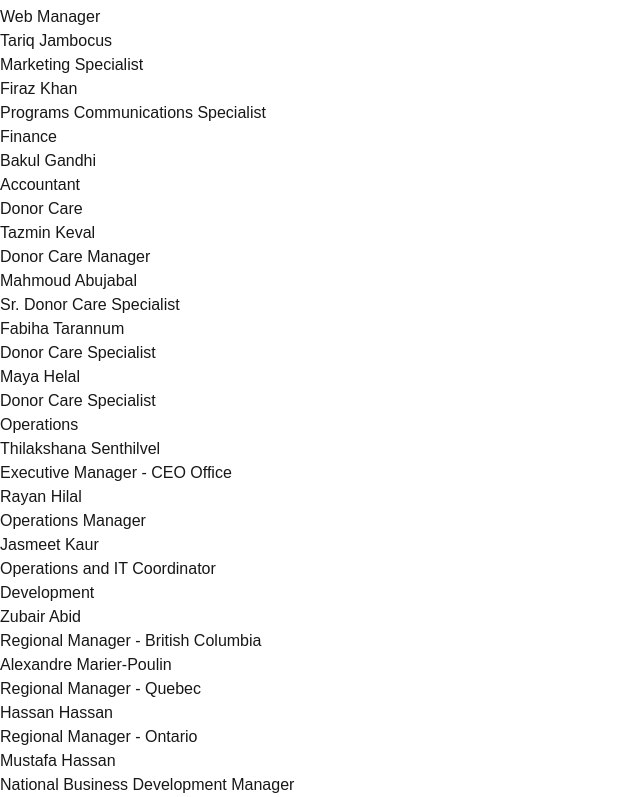
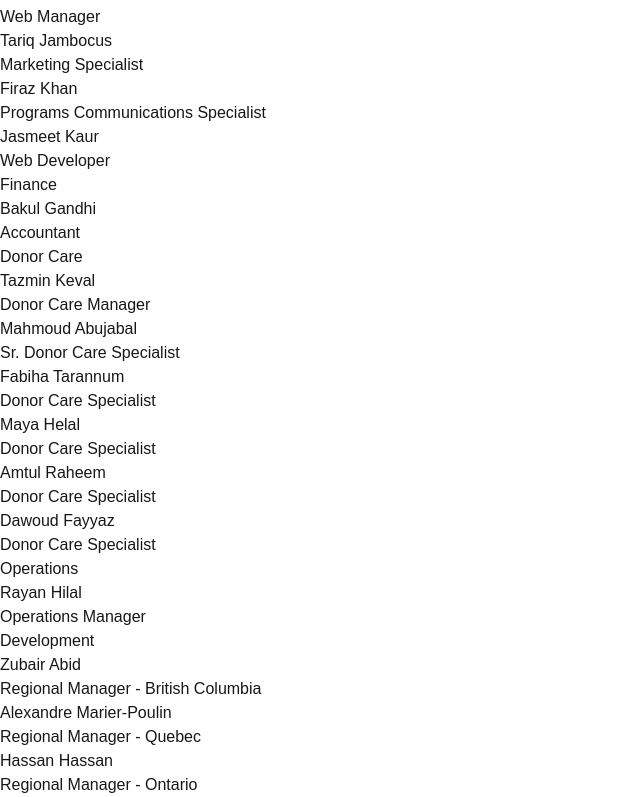
Before and after one commit to ziascode/teams, a Next.js app: page / in a window 1280 px wide. Shown: the part 883-1680 px from the top of the page, without its empty margins (0-640 px from the left). Built offline with nearby package versions, Linux system fonts and the light colour scheme.

Commit message:
added Dawoud, Amtul, updated Rabea's photo, jasmeet's title and removed Thilakshana and Mustafa

```diff
--- a/src/app/page.tsx
+++ b/src/app/page.tsx
@@ -43,7 +43,7 @@ const teamMembers = [
         position: "Director of Programs",
         email: "rabea.soofi@pennyappeal.ca",
         image:
-          "https://pennyappeal.ca/wp-content/uploads/2025/02/Rabea-Soofi-Director-of-Programsnewnew.jpg",
+          "https://pennyappeal.ca/wp-content/uploads/2025/10/IMG_2363.jpg",
         quote: "Don’t take life too seriously",
       },
       {
@@ -127,6 +127,13 @@ const teamMembers = [
           "https://pennyappeal.ca/wp-content/uploads/2025/02/Firaz-Khan-Programs-Communications-Specialistnewnew.jpg",
         quote: "Designing like there's no ctrl+z",
       },
+       {
+        name: "Jasmeet Kaur",
+        position: "Web Developer",
+        image:
+          "https://pennyappeal.ca/wp-content/uploads/2025/08/Untitled-design-31.png",
+        quote: "It’s only a crazy dream until you do it!",
+      },
     ],
   },
   {
@@ -173,17 +180,26 @@ const teamMembers = [
           "https://pennyappeal.ca/wp-content/uploads/2025/06/Maya-Site.png",
         quote: "It’s only a crazy dream until you do it!",
       },
+      {
+        name: "Amtul Raheem",
+        position: "Donor Care Specialist",
+        image:
+          "https://pennyappeal.ca/wp-content/uploads/2025/10/Penny-Appeal-Staff-Illustrations_Amtul-Raheem.png",
+        quote: "It’s only a crazy dream until you do it!",
+      },
+      {
+        name: "Dawoud Fayyaz",
+        position: "Donor Care Specialist",
+        image:
+          "https://pennyappeal.ca/wp-content/uploads/2025/10/Untitled-design-39.png",
+        quote: "It’s only a crazy dream until you do it!",
+      },
     ],
   },
   {
     category: "Operations",
     members: [
-      {
-        name: "Thilakshana Senthilvel",
-        position: "Executive Manager - CEO Office",
-        image: "https://pennyappeal.ca/wp-content/uploads/2025/03/ts.jpg",
-        quote: "Kindness is contagious",
-      },
+
       {
         name: "Rayan Hilal",
         position: "Operations Manager",
@@ -191,13 +207,7 @@ const teamMembers = [
           "https://pennyappeal.ca/wp-content/uploads/2024/05/rayan-hilal.png",
         quote: "Let's do this!",
       },
-      {
-        name: "Jasmeet Kaur",
-        position: "Operations and IT Coordinator",
-        image:
-          "https://pennyappeal.ca/wp-content/uploads/2025/08/Untitled-design-31.png",
-        quote: "It’s only a crazy dream until you do it!",
-      },
+
     ],
   },
 
@@ -224,12 +234,7 @@ const teamMembers = [
         image:
           "https://pennyappeal.ca/wp-content/uploads/2025/07/pac-team-template-Hassan.png",
       },
-      {
-        name: "Mustafa Hassan",
-        position: "National Business Development Manager",
-        image:
-          "https://pennyappeal.ca/wp-content/uploads/2025/07/Mustafa-Hassan-Edited-V2.jpg",
-      },
+
        {
         name: "Muhammad Mauthoor",
         position: "Influencer Relations & Partnerships Manager",
```
